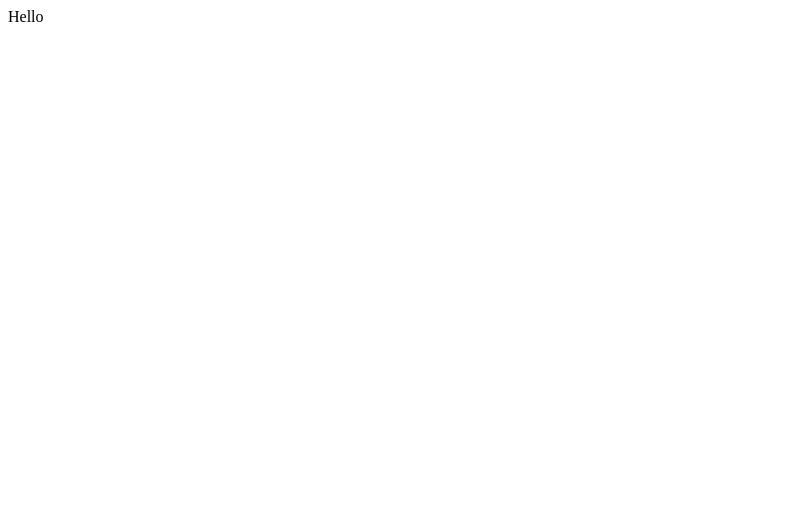
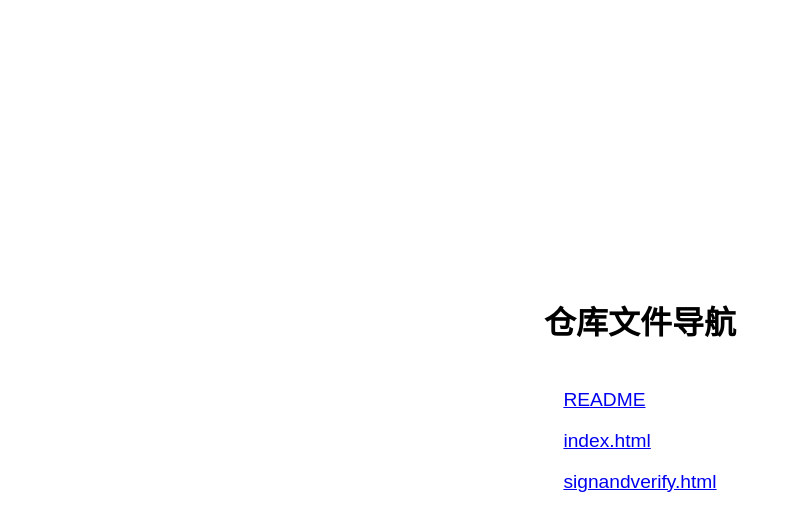
Before and after one commit to lyciumlee/lyciumlee.github.io, a plain HTML site: page index.html in a window 1280 px wide. Shown: the whole page, without its empty margins (0-792 px from the left). Drawn offline with Linux system fonts and the light colour scheme.

Commit message:
Update index.html

```diff
--- a/index.html
+++ b/index.html
@@ -1 +1,44 @@
-Hello
+<!DOCTYPE html>
+<html lang="zh-CN">
+<head>
+    <meta charset="UTF-8">
+    <meta name="viewport" content="width=device-width, initial-scale=1.0">
+    <title>仓库导航</title>
+    <style>
+        body {
+            font-family: Arial, sans-serif;
+            line-height: 1.6;
+            display: flex;
+            flex-direction: column;
+            align-items: center;
+            justify-content: center;
+            height: 100vh;
+            margin: 0;
+            padding: 0;
+        }
+
+        h1 {
+            font-size: 2rem;
+            margin-bottom: 20px;
+        }
+
+        ul {
+            list-style: none;
+            padding: 0;
+        }
+
+        li {
+            font-size: 1.2rem;
+            margin-bottom: 10px;
+        }
+    </style>
+</head>
+<body>
+    <h1>仓库文件导航</h1>
+    <ul>
+        <li><a href="README.html">README</a></li>
+        <li><a href="index.html">index.html</a></li>
+        <li><a href="signandverify.html">signandverify.html</a></li>
+    </ul>
+</body>
+</html>
```
